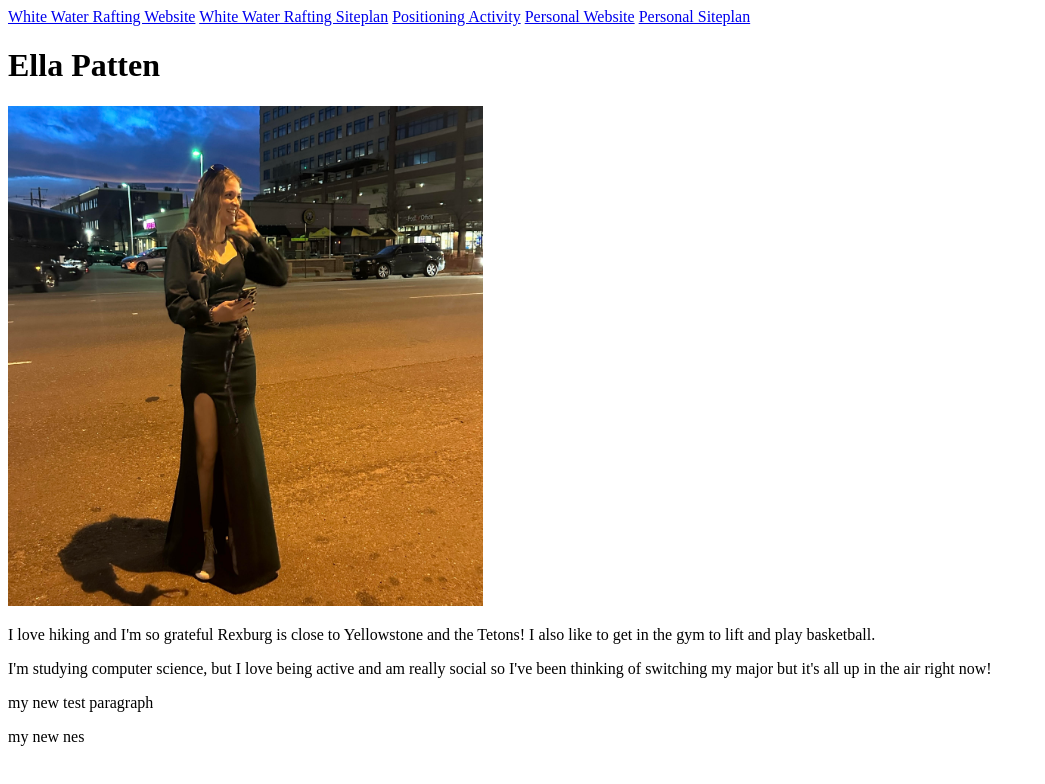
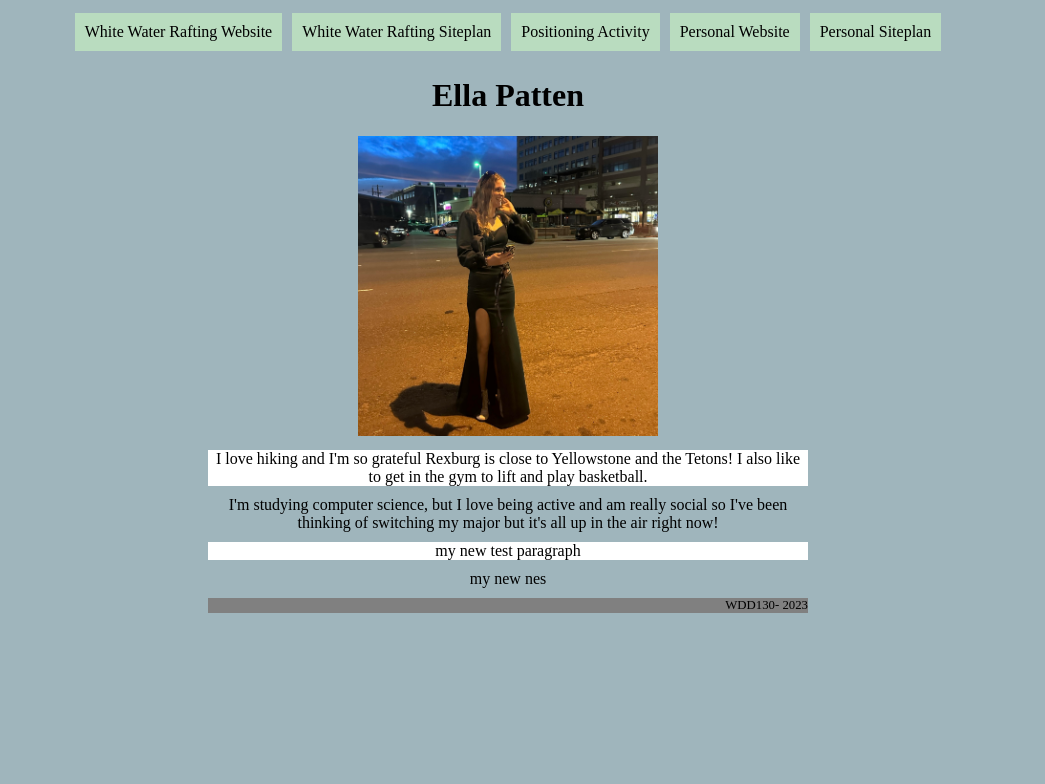
Before and after one commit to epatten23/wdd130, a plain HTML site: page index.html in a window 1280 px wide. Shown: the whole page, without its empty margins (0-1045 px from the left). Drawn offline with Linux system fonts and the light colour scheme.

Commit message:
CSS addition

```diff
--- /dev/null
+++ b/ICE challenges/ICE1.css
@@ -0,0 +1,36 @@
+body {
+    background-color: hotpink;
+}
+# {
+    border: 1px solid red;
+}
+.centered {
+    width: 400px;
+    text-align: center;
+    margin: 0 auto;
+}
+h1 {
+    color: white;
+    text-align: center;
+}
+h1:hover {
+    color: black;
+}
+.quote {
+    color: white;
+}
+img {
+    width: 30%;
+}
+.image{
+    text-align:center;
+}
+.quote2 {
+    color: white;
+    font-size: 2em;
+}
+.list {
+    padding: 10 auto;
+    margin: 0 auto;
+    text-align: center;
+}
--- a/index.html
+++ b/index.html
@@ -3,21 +3,30 @@
 <head>
     <meta charset="UTF-8">
     <meta name="viewport" content="width=device-width, initial-scale=1.0">
+    <link href="portal.css" rel="stylesheet">
     <title>WDD130 | HOME</title>
 </head>
+<div id = 'content'>
 <body>
-    <nav>
+    <header>
+    <nav id="primary">
         <a href="wwr/index.html">White Water Rafting Website</a>
         <a href="wwr/site-plan-rafting.html">White Water Rafting Siteplan</a>
         <a href="positioning.html">Positioning Activity</a>
         <a href="#">Personal Website</a>
         <a href="#">Personal Siteplan</a>
     </nav>
+    </header>
     <h1>Ella Patten</h1>
-    <img src="mypic.jpg" alt="Image of me" width="475" height="500">
-    <p>I love hiking and I'm so grateful Rexburg is close to Yellowstone and the Tetons! I also like to get in the gym to lift and play basketball.</p>
+
+    <div class="image"><img src="mypic.jpg" alt="Image of me"></div>
+    <p class="background">I love hiking and I'm so grateful Rexburg is close to Yellowstone and the Tetons! I also like to get in the gym to lift and play basketball.</p>
     <p>I'm studying computer science, but I love being active and am really social so I've been thinking of switching my major but it's all up in the air right now!</p>
-    <p>my new test paragraph</p>
+    <p class="background">my new test paragraph</p>
     <p> my new nes</p>
+    <footer>
+        <p class="footer">WDD130- 2023</p>
+    </footer>
 </body>
+</div>
 </html>
--- /dev/null
+++ b/portal.css
@@ -0,0 +1,56 @@
+#content {
+    max-width: 1000px;
+}
+body {
+    background-color: rgba(91, 128, 141, 0.581);
+}
+/*{
+    border: 1px solid  red;
+}*/
+nav {
+    /*background-color: lightblue;*/
+    display: flex;
+    justify-content: center;
+}
+
+.image {
+    text-align: center;
+}
+
+img {
+    width: 30%;
+
+}
+
+h1 {
+    font-size: 2em;
+    text-align: center;
+}
+a {
+ background-color: rgb(185, 220, 191);
+ color: black;
+ text-decoration: none;
+ padding: 10px;
+ margin: 5px;
+ text-align: center;
+}
+
+a:hover{
+    background-color: rgb(77, 99, 81);
+    color: white;
+}
+
+.background {
+    background-color: white;
+}
+
+p {
+    width: 60%;
+    margin: 10px auto;
+    text-align: center;;
+}
+.footer {
+    font-size: .8em;
+    background-color: gray;
+    text-align: right;
+}
--- /dev/null
+++ b/wwr/styles/style.css
@@ -0,0 +1,93 @@
+body {
+    background-color: white;
+}
+
+header {
+    background-color: #E7CEBE;
+}
+#content {
+    max-width: 1600px;
+    margin: 0 auto;
+}
+.logo {
+    width: 80px;
+}
+
+.icon {
+    width: 80px;
+}
+
+#hero-img {
+    width: 100%;
+}
+
+nav a{
+    color: white;
+    text-align: center;
+    padding: 1em;
+    min-width: 120px;
+    text-decoration: none;
+    padding: 10px;
+}
+
+nav {
+    background-color: #C7987F;
+    list-style-type: none;
+    display: flex;
+    text-align: center;
+}
+
+nav a:hover{
+    background-color: #DDBEA9;
+}
+
+#hero-msg h1, #hero-msg h4 {
+    text-align: center;
+}
+
+.book, .join {
+    background-color: #9CA8B6;
+    color: black;
+    text-decoration: none;
+    padding: 10px;
+}
+
+.book:hover, .join:hover {
+    background-color: #B8C1CC;
+}
+
+.button-box {
+    text-align: center;
+}
+
+.msg {
+    background-color: #6B705C;
+    color: #C5C9CE;
+}
+
+main section{
+    text-align: center;
+}
+
+#background {
+    height: 725px;
+    background-color: azure;
+}
+
+footer{
+    background-color: #9CA8B6;
+}
+
+footer a{
+    background-color: #9CA8B6;
+    color: black;
+    text-decoration: none;
+}
+
+footer p{
+    font-size: 1em;
+}
+
+footer p a:hover {
+    text-decoration: underline;
+}
```
Also changed, not shown: ICE challenges/ice_challenge1.html (added, +30 -0 lines), wwr/contactus.html (+11 -0 lines), wwr/index.html (+11 -8 lines), ICE challenges/russell_nelson.jpeg (added).
